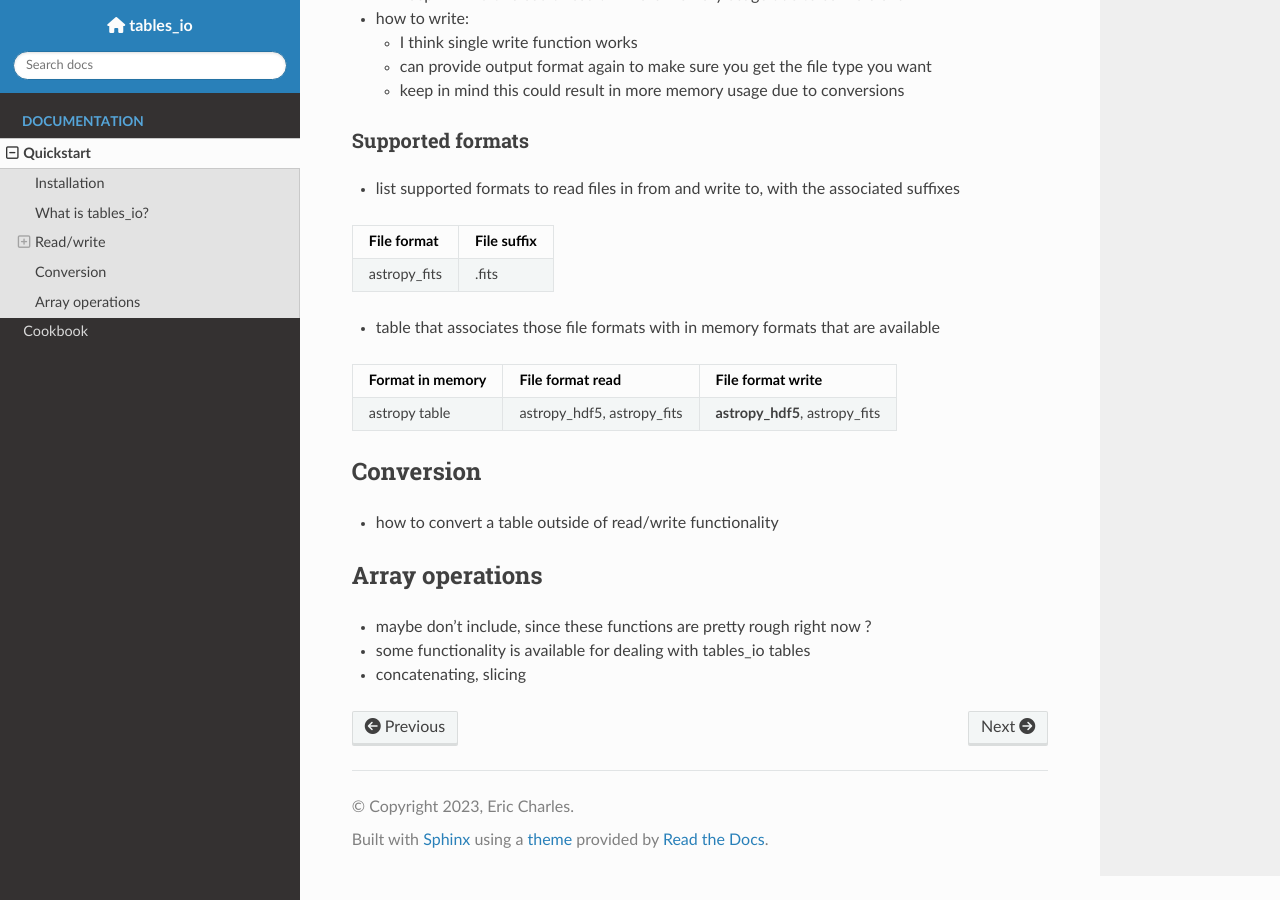
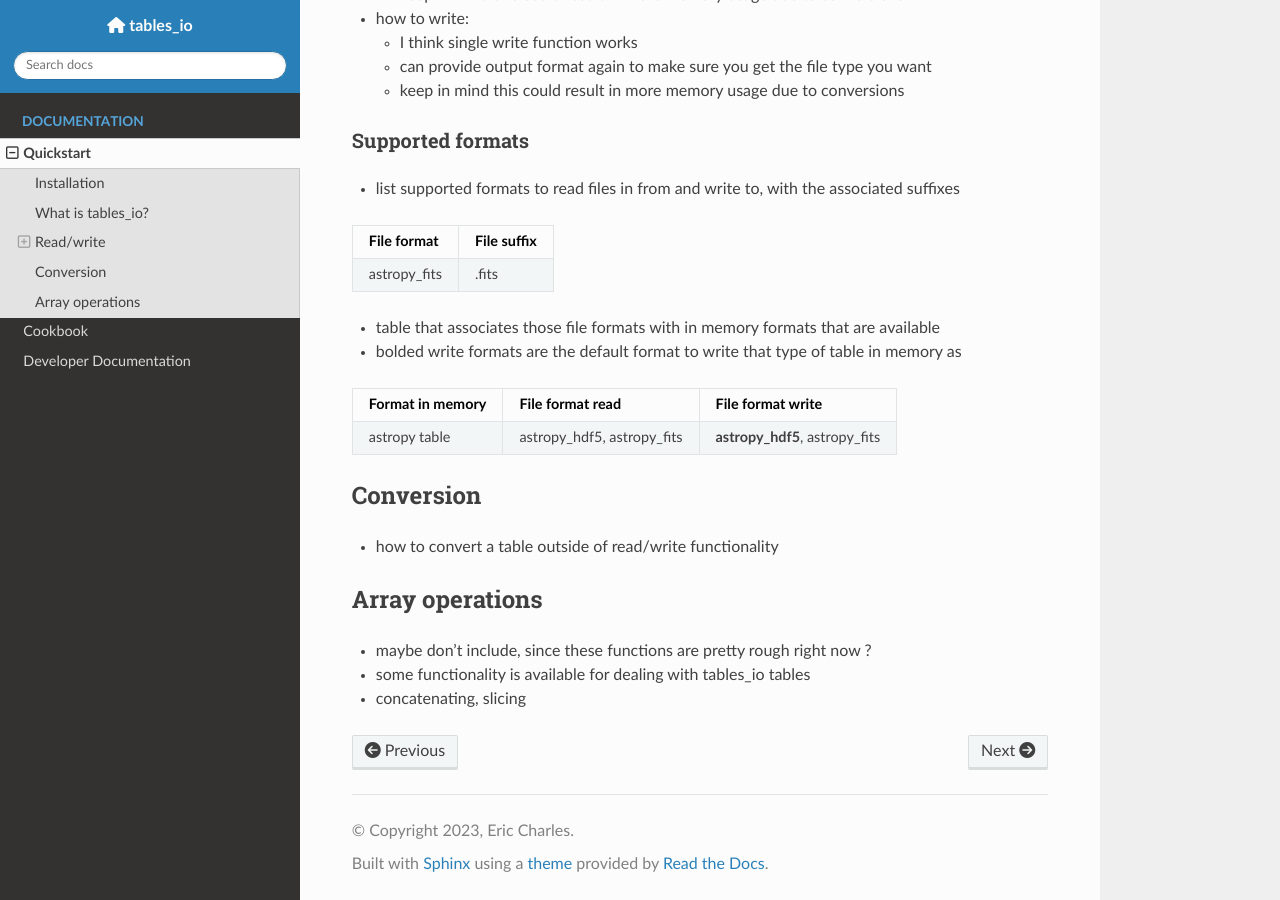
Before and after one commit to LSSTDESC/tables_io, a Sphinx documentation site: the page built from docs/quickstart.md, in a window 1280 px wide and 900 px high, scrolled down 705 px. Built offline with Sphinx 7.4.7 and the Read the Docs theme 3.1.0, drawn with Linux system fonts in a browser that asks for light colours; nearby versions of some CDN libraries; pages that are not in the unit, such as notebooks, are missing from menus; the version number could not be read and is left out.

Commit message:
added developer docs

```diff
--- /dev/null
+++ b/docs/devdocs.md
@@ -0,0 +1,6 @@
+# Developer Documentation
+
+
+## Installation and Set Up
+
+## Expectations
--- a/docs/index.rst
+++ b/docs/index.rst
@@ -43,3 +43,4 @@
     quickstart
     cookbook
     API Reference <autoapi/index>
+    devdocs
--- a/docs/quickstart.md
+++ b/docs/quickstart.md
@@ -40,6 +40,7 @@
 | astropy_fits | .fits |
 
 * table that associates those file formats with in memory formats that are available
+* bolded write formats are the default format to write that type of table in memory as
 
 | Format in memory | File format read | File format write |
 |------------------|------------------|-------------------|
```
